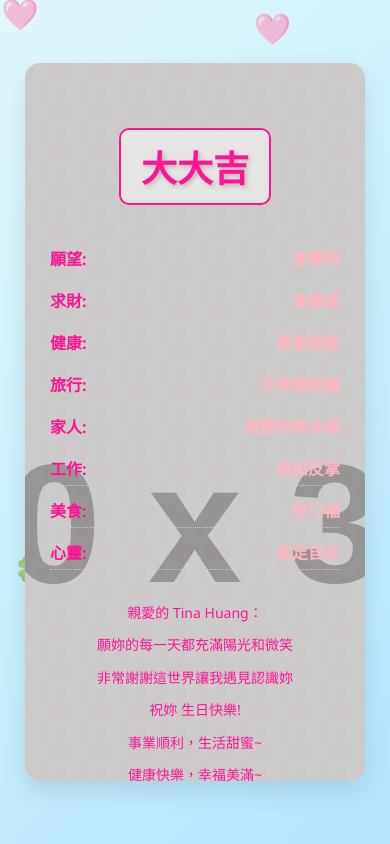
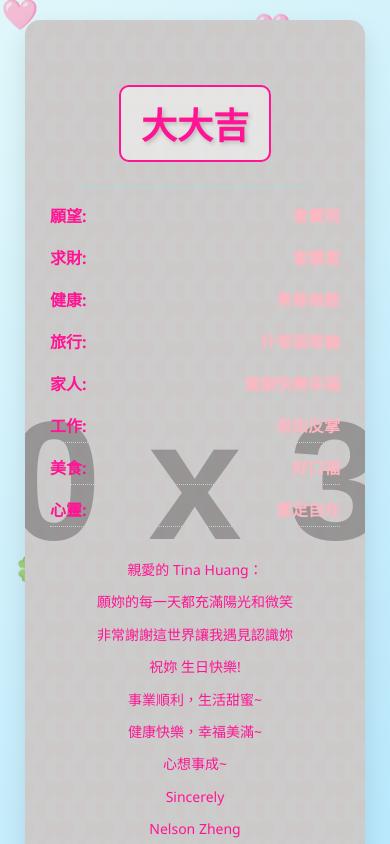
Before and after one commit to Laniszyx/HBD_Tina, a plain HTML site: page index.html in a window 390 px wide. Both pictures are taken after a click on the element 195 px from the left and 422 px from the top of the page. Shown: the top 844 px of the page. Drawn offline with Linux system fonts and the light colour scheme; placeholder pictures from the web are drawn by us.

Commit message:
Update index.html

```diff
--- a/index.html
+++ b/index.html
@@ -60,8 +60,9 @@
       .fortune-container.unfolded {
         width: 95%;
         max-width: 340px;
-        min-height: 80vh; /* 手機版高度調整 */
-        max-height: 85vh; /* 手機版最大高度限制 */
+        height: auto;
+        min-height: auto;  /* 手機版高度調整80vh; */
+        max-height: none;  /* 手機版最大高度限制85vh; */
         padding-bottom: 30px; /* 增加底部內邊距 */
       }
       .fortune-body {
```
